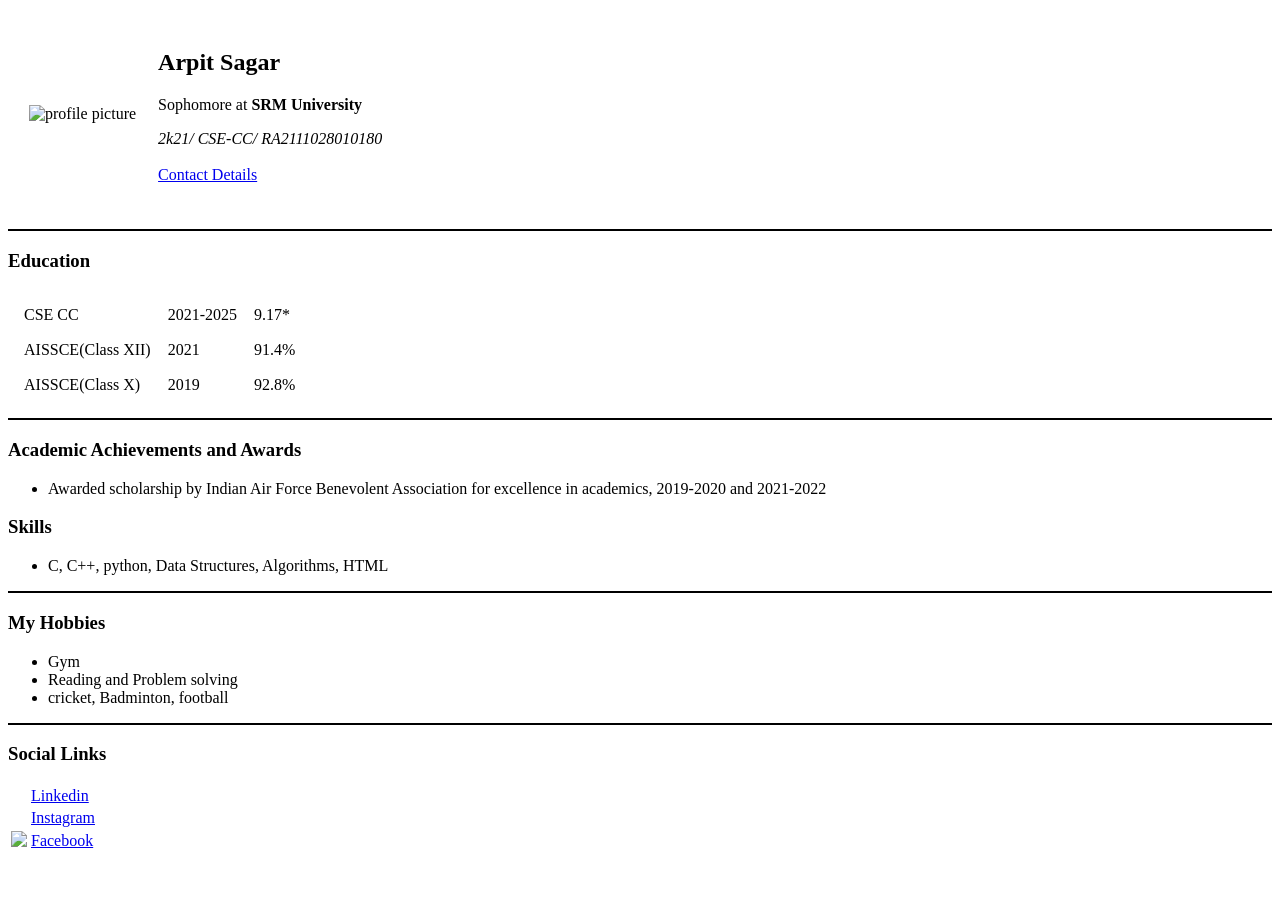
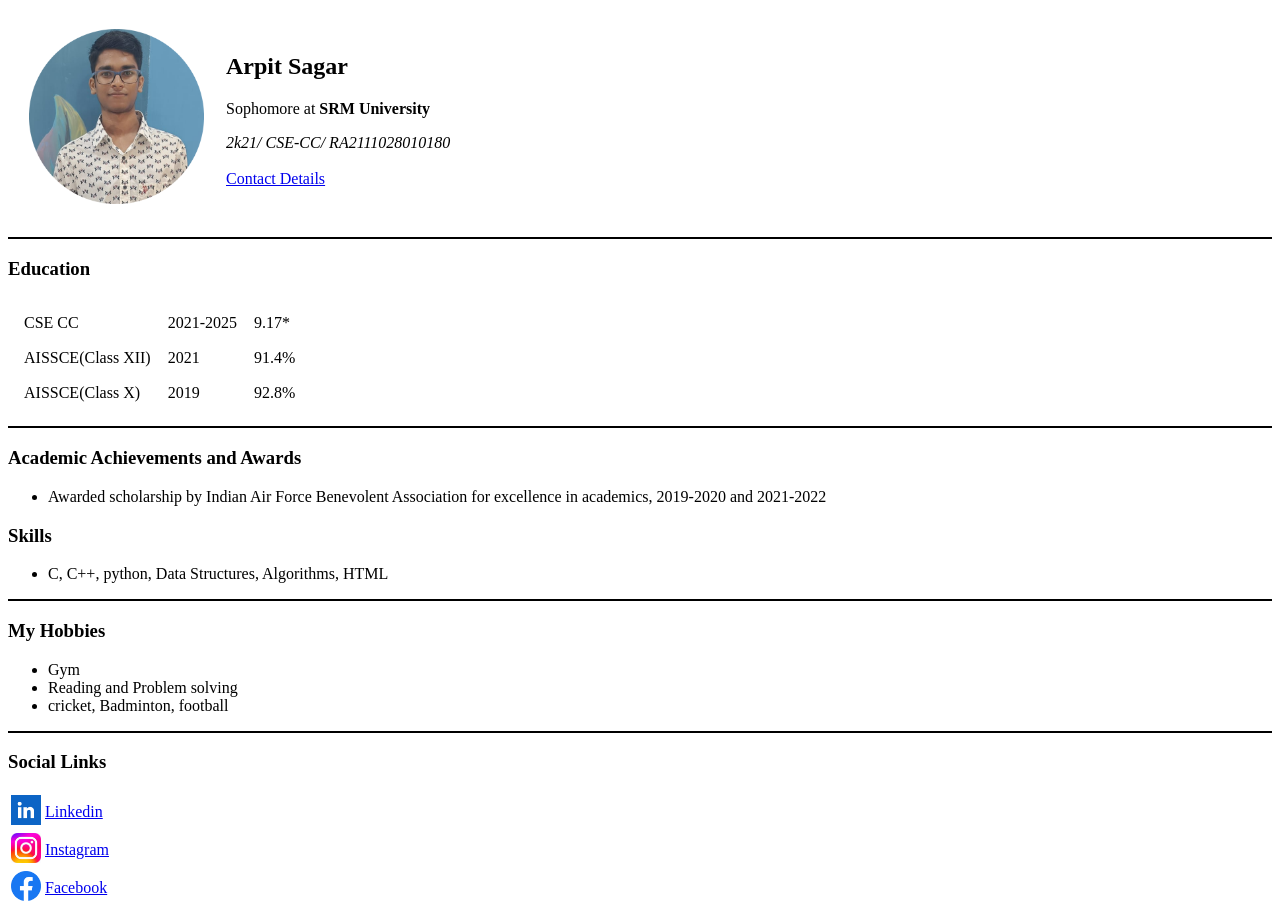
Before and after one commit to ARPIT226/cv, a plain HTML site: page index.html in a window 1280 px wide. Before the commit the page ends 862 px from the top, so only its background shows below. Drawn offline with Linux system fonts and the light colour scheme.

Commit message:
Update index.html

```diff
--- a/index.html
+++ b/index.html
@@ -9,7 +9,7 @@
 <body>
     <table cellspacing="20">
         <tr>
-            <td><img src="images/me.png" alt="profile picture" height="175"></td>
+            <td><img src="me.png" alt="profile picture" height="175"></td>
             <td> <h2>Arpit Sagar</h2>
                 <p>Sophomore at <strong>SRM University</strong></p>
                 <p><em>2k21/ CSE-CC/ RA2111028010180</em> <br><br><a href="conatct.html" target="_blank">Contact Details</a></p>
@@ -56,15 +56,15 @@
     <h3>Social Links</h3>
     <table>
         <tr>
-            <td><img src="images/linkedin.png" alt="" height="30"></td>
+            <td><img src="linkedin.png" alt="" height="30"></td>
             <td><a href="https://www.linkedin.com/in/arpit-sagar-a36685249" target="_blank">Linkedin</a></td>
         </tr>
         <tr>
-            <td><img src="images/instagram.jpeg" alt="" height="30"></td>
+            <td><img src="instagram.jpeg" alt="" height="30"></td>
             <td><a href="https://www.instagram.com/sagarpit26/" target="_blank">Instagram</a></td>
         </tr>
         <tr>
-            <td><img src="images/facebook.png" height="30"></td>
+            <td><img src="facebook.png" height="30"></td>
             <td><a href="https://www.facebook.com/arpit.sagar.90?mibextid=ZbWKwL" target="_blank">Facebook</a></td>
         </tr>
 
```
